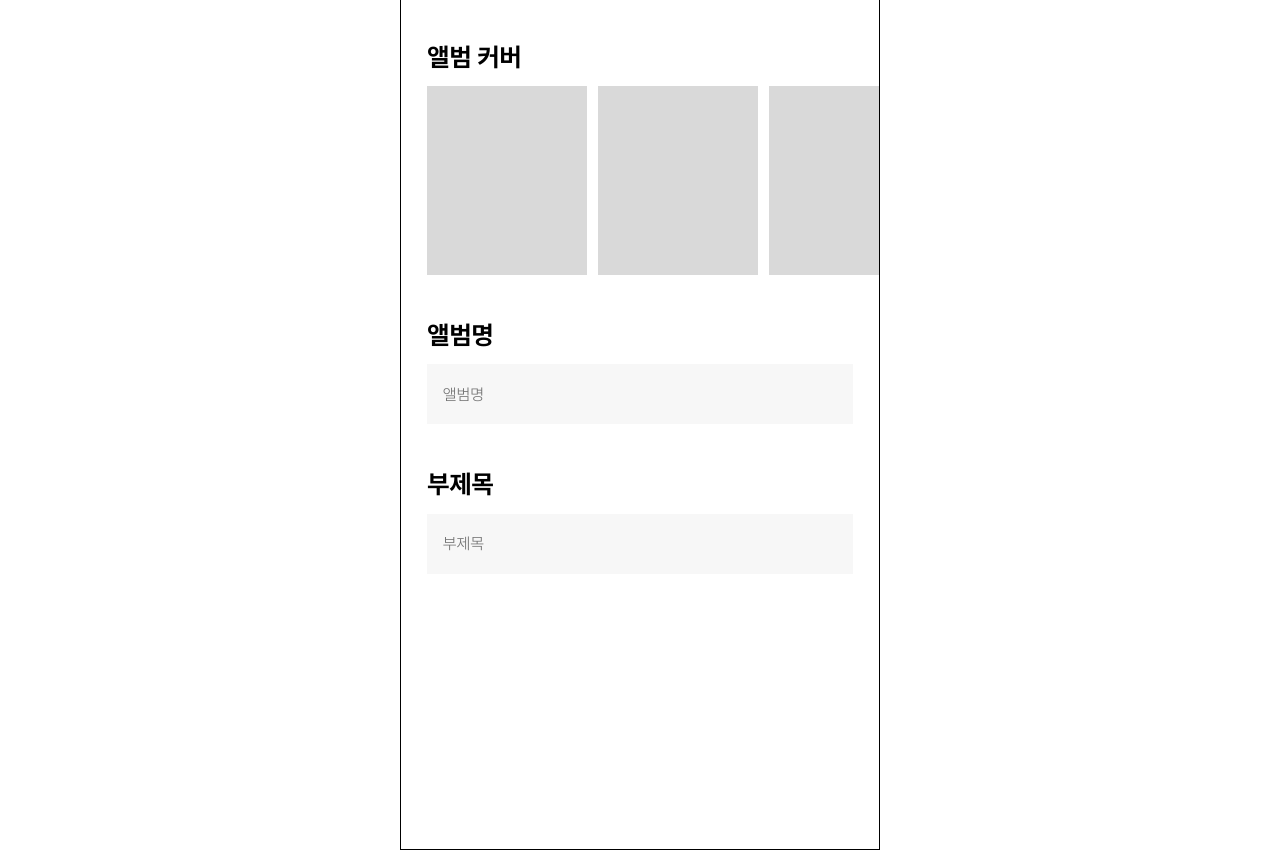
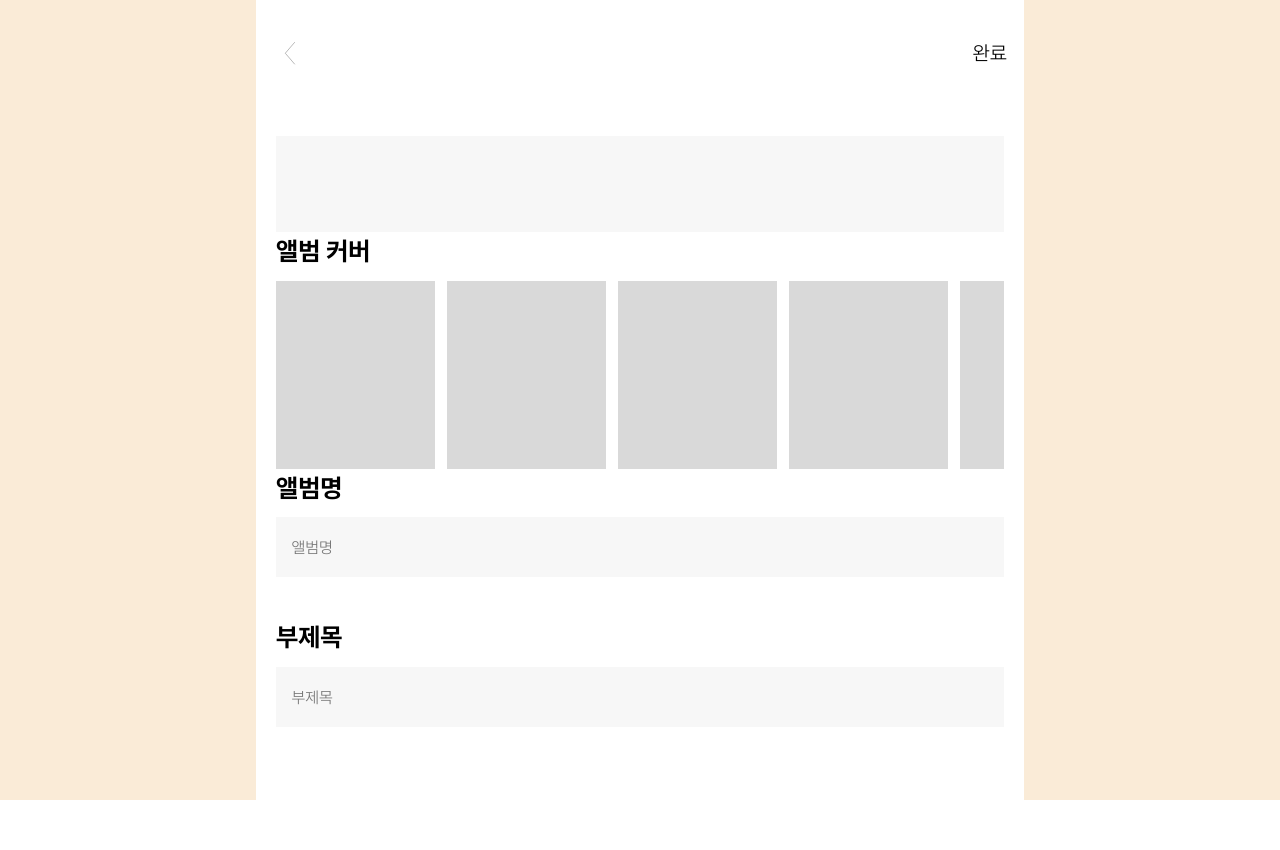
Before and after one commit to YoonJoowon/4cutalbum-front, a React (Create React App) app: page /create in a window 1280 px wide. After the commit the page ends 800 px from the top, so only its background shows below. Built offline with nearby package versions, Linux system fonts and the light colour scheme.

Commit message:
Input 컴포넌트 만들기

```diff
--- /dev/null
+++ b/src/assets/icons/DeleteIcon.tsx
@@ -0,0 +1,21 @@
+type Props = {
+  color: string;
+  width: string;
+  height: string;
+};
+
+const DeleteIcon = ({ color = '#666666', height, width }: Props) => {
+  return (
+    <svg width={width} height={height} viewBox="0 0 41 41" fill="none" xmlns="http://www.w3.org/2000/svg">
+      <path
+        d="M5.9873 35.0616L35.5258 5.52315M35.5258 35.0616L5.9873 5.52315"
+        stroke={color}
+        strokeWidth="2.21538"
+        strokeLinecap="round"
+        strokeLinejoin="round"
+      />
+    </svg>
+  );
+};
+
+export default DeleteIcon;
--- /dev/null
+++ b/src/components/common/Input.tsx
@@ -0,0 +1,92 @@
+import {
+  ChangeEventHandler,
+  Children,
+  cloneElement,
+  ForwardedRef,
+  forwardRef,
+  HTMLAttributes,
+  InputHTMLAttributes,
+  MutableRefObject,
+  PropsWithChildren,
+  ReactElement,
+  ReactNode,
+  useState,
+} from 'react';
+import styled, { CSSProp } from 'styled-components';
+import DeleteIcon from '@Assets/icons/DeleteIcon';
+
+type Props = {
+  label?: ReactNode;
+  placeholder?: string;
+  error?: boolean;
+  children: ReactElement;
+};
+
+const Input = ({ label, placeholder, children, error }: PropsWithChildren<Props> & HTMLAttributes<HTMLDivElement>) => {
+  const child = Children.only<ReactElement<{ error?: boolean; id?: string }>>(children);
+  const id = '1';
+  const removeValue = () => {
+    // setValue('');
+  };
+
+  return (
+    <Layout>
+      <StyledLabel>{label}</StyledLabel>
+      <InputWrapper>
+        {cloneElement(child, { id, ...child.props })}
+        {error && (
+          <DeleteButtonWrapper onClick={removeValue}>
+            <DeleteIcon color="#666666" width="20" height="20" />
+          </DeleteButtonWrapper>
+        )}
+      </InputWrapper>
+    </Layout>
+  );
+};
+
+export default Input;
+
+const Layout = styled.div``;
+
+const StyledLabel = styled.label``;
+
+type TextFieldProps = {
+  error?: boolean;
+  $style?: CSSProp;
+} & InputHTMLAttributes<HTMLInputElement>;
+
+Input.TextField = forwardRef(({ error, $style, ...props }: TextFieldProps, ref: ForwardedRef<HTMLInputElement>) => {
+  return <StyledInput ref={ref} {...props} />;
+});
+Input.TextField.displayName = 'TextField';
+
+const InputWrapper = styled.div`
+  position: relative;
+`;
+
+type StyledInputProps = Pick<TextFieldProps, 'error'>;
+
+const StyledInput = styled.input<StyledInputProps>`
+  width: 100%;
+  border: none;
+  height: 96px;
+  background-color: #f7f7f7;
+  color: ${(props) => (props.error ? 'red' : 'black')};
+  border-bottom: ${(props) => (props.error ? '2px solid red' : 'none')};
+
+  @media screen and (max-width: 768px) {
+    height: 48px;
+  }
+`;
+
+const DeleteButtonWrapper = styled.button`
+  cursor: pointer;
+  position: absolute;
+
+  right: 1.25rem; // 오른쪽 패딩
+  top: calc(50% - 10px);
+  @media screen and (max-width: 768px) {
+    right: 1.25rem; // 오른쪽 패딩
+    transform: translateY(70%);
+  }
+`;
--- a/src/constants/routes.ts
+++ b/src/constants/routes.ts
@@ -1,5 +1,5 @@
 export const ROUTES_PATH = {
   home: '/',
-  hello: 'hello',
-  create: 'create',
+  hello: '/hello',
+  create: '/create',
 } as const;
--- a/src/pages/Create/Create.tsx
+++ b/src/pages/Create/Create.tsx
@@ -1,10 +1,12 @@
 import styled from 'styled-components';
 import { ReactComponent as BackIcon } from '@Pages/Create/back.svg';
 import { ReactComponent as DeleteIcon } from '@Pages/Create/delete.svg';
-import { useState } from 'react';
+import { useRef, useState } from 'react';
 import { useNavigate } from 'react-router-dom';
 
 import axios from 'axios';
+import { ROUTES_PATH } from '@Constants/routes';
+import Input from '@Components/common/Input';
 
 const Create = () => {
   const [title, setTitle] = useState('');
@@ -12,14 +14,13 @@ const Create = () => {
   const [isTitleEmpty, setIsTitleEmpty] = useState(false);
 
   const navigate = useNavigate();
-
   const resetTitle = () => setTitle('');
   const resetSubTitle = () => setSubTitle('');
 
   const shouldShowDeleteIcon = (text: string) => text.trim() !== '';
 
   const handleBackClick = () => {
-    navigate('/');
+    navigate(ROUTES_PATH.home);
   };
 
   const handleSubmit = async () => {
@@ -33,12 +34,11 @@ const Create = () => {
       const response = await axios.post(
         'https://port-0-cutalbum-back-jvpb2alnz8cuvj.sel5.cloudtype.app/user/album/write',
         {
-          title: title,
-          subtitle: subTitle,
+          title: 'string',
+          subTitle: 'string',
           coverIndex: 0,
         },
       );
-
       console.log(response.data);
     } catch (error) {
       console.error('An error occurred while sending the request:', error);
@@ -53,6 +53,13 @@ const Create = () => {
           <S.HeaderTitle onClick={handleSubmit}>완료</S.HeaderTitle>
         </S.Header>
         <S.Content>
+          <Input error={isTitleEmpty}>
+            <Input.TextField
+              error={isTitleEmpty}
+              onChange={(e: React.ChangeEvent<HTMLInputElement>) => setTitle(e.target.value)}
+            />
+          </Input>
+
           <S.H2>앨범 커버</S.H2>
           <S.Cover>
             <div
@@ -91,7 +98,6 @@ const Create = () => {
               }}
             ></div>
           </S.Cover>
-        </S.Content>
           <S.InputContainer>
             <S.H2>앨범명</S.H2>
             <S.Input
@@ -112,7 +118,6 @@ const Create = () => {
               </S.DeleteButton>
             )}
           </S.InputContainer>
-
           <S.InputContainer>
             <S.H2>부제목</S.H2>
             <S.Input
@@ -126,6 +131,7 @@ const Create = () => {
               </S.DeleteButton>
             )}
           </S.InputContainer>
+        </S.Content>
       </S.CreateLayout>
     </S.DefaultLayout>
   );
@@ -143,19 +149,29 @@ const S = {
     justify-content: center;
     align-items: center;
     height: 100vh;
+    background-color: antiquewhite;
   `,
   CreateLayout: styled.div`
-    width: 48rem;
-    height: 90rem;
-    border: 0.5px solid black;
+    width: 100%;
+    height: 100%;
+    background-color: white;
+    max-width: 768px;
+    @media screen and (max-width: 768px) {
+      //768px 이하일 때
+    }
   `,
   Header: styled.div`
     width: 100%;
-    padding: 1.25rem 2.625rem 1.3125rem 2.625rem;
+    height: 106px;
+    padding: 10px 17px 10px 21px;
+    //padding: 1.25rem 2.625rem 1.3125rem 2.625rem;
     display: flex;
     align-items: center;
     justify-content: space-between;
-    margin-bottom: 3.12rem;
+
+    @media screen and (max-width: 768px) {
+      height: 52px;
+    }
   `,
   HeaderTitle: styled.span`
     font-size: 2rem;
@@ -163,8 +179,9 @@ const S = {
   Content: styled.div`
     display: flex;
     flex-direction: column;
-    margin-left: 2.625rem;
-    margin-bottom: 4.1rem;
+    //margin-left: 2.625rem;
+    //margin-bottom: 4.1rem;
+    padding: 30px 20px 0 20px;
   `,
   H2: styled.h2`
     font-size: 2.5625rem;
@@ -181,8 +198,8 @@ const S = {
     } */
   `,
   InputContainer: styled.div`
-    width: 42.624rem;
-    margin-left: 2.625rem;
+    //width: 42.624rem;
+    //margin-left: 2.625rem;
     margin-bottom: 4.1rem;
     position: relative;
   `,
```
Lines whose indentation alone changed are shown as unchanged.
